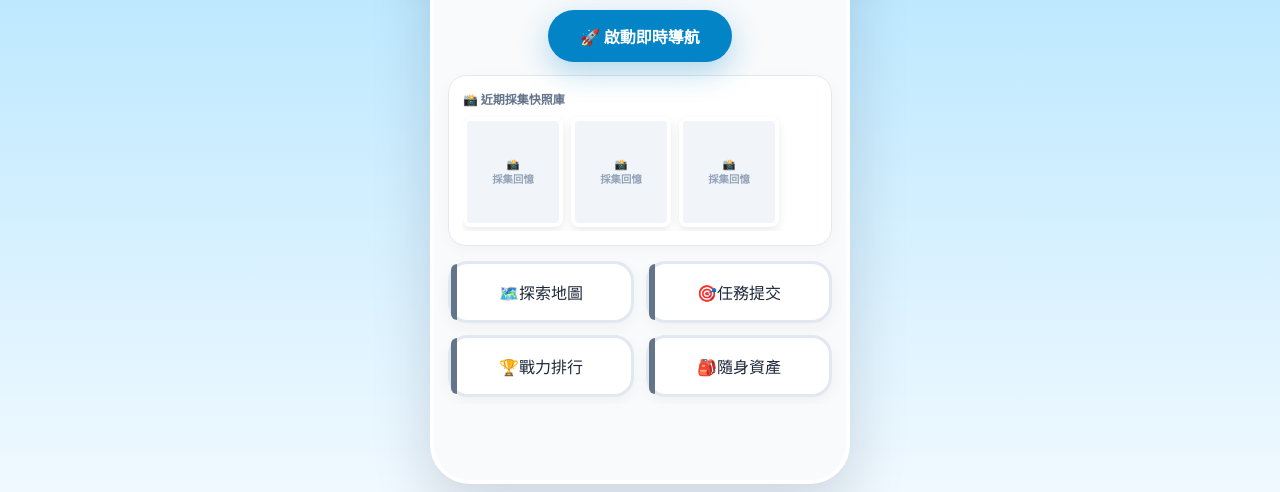
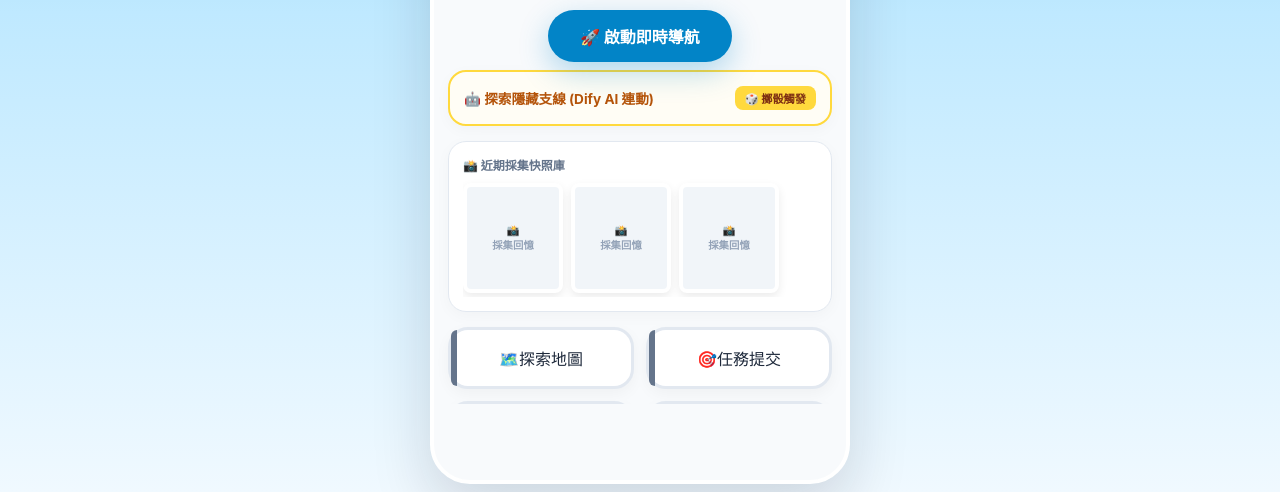
Before and after one commit to ironijkl-LCL/lahas-care-familytravelplan, a website: page index.html in a window 1280 px wide. Shown: the part 308-800 px from the top of the page. Drawn offline with nearby package versions, Linux system fonts and the light colour scheme.

Commit message:
Update index.html

```diff
--- a/index.html
+++ b/index.html
@@ -190,6 +190,7 @@
         .player-exp-fill { height: 100%; background: linear-gradient(90deg, #FFD93D, #FF8A00); width: 70%; transition: width 0.3s ease; }
 
         .lb-row { display: flex; justify-content: space-between; padding: 8px 10px; font-size: 0.85rem; font-weight: 500; border-bottom: 1px dashed #F1F5F9; align-items: center; }
+        .lb-row { display: flex; justify-content: space-between; padding: 8px 10px; font-size: 0.85rem; font-weight: 500; border-bottom: 1px dashed #F1F5F9; align-items: center; }
         .lb-top {
             background: linear-gradient(135deg, #FFD93D, #FFB703) !important;
             padding: 12px 10px !important;
@@ -349,7 +350,21 @@
             </button>
         </div>
 
-        <div class="info-card" style="margin-top: -15px; margin-bottom: 15px;">
+        <!-- 🤖 全新擴充功能：Dify AI 隨機突發卡觸發中樞 -->
+        <div class="info-card" style="margin-top: -20px; margin-bottom: 15px; border: 2px solid var(--accent); background: #FFFDF5;">
+            <div style="display: flex; justify-content: space-between; align-items: center;">
+                <h4 style="margin:0; font-size:0.85rem; color:#B45309;">🤖 探索隱藏支線 (Dify AI 連動)</h4>
+                <button onclick="triggerDifyDynamicQuest()" style="background:var(--accent); color:#7C2D12; border:none; padding:4px 10px; border-radius:8px; font-size:0.7rem; font-weight:bold; cursor:pointer;">🎲 擲骰觸發</button>
+            </div>
+            <div id="dify-quest-container" style="display:none; margin-top:10px; padding-top:8px; border-top:1px dashed #F59E0B; font-size:0.8rem;">
+                <div id="dify-quest-title" style="font-weight:bold; color:var(--primary); margin-bottom:4px;"></div>
+                <div id="dify-quest-desc" style="color:var(--text-light); line-height:1.4; margin-bottom:6px;"></div>
+                <div style="font-size:0.72rem; color:var(--gray);">💰 支線獎勵：<span id="dify-quest-exp" style="color:var(--route-done); font-weight:bold;"></span></div>
+                <div id="dify-quest-penalty" style="font-size:0.72rem; color:#EF4444; margin-top:2px; font-weight:500;"></div>
+            </div>
+        </div>
+
+        <div class="info-card" style="margin-top: 0px; margin-bottom: 15px;">
             <h4 style="margin: 0 0 6px 0; font-size: 0.75rem; color: var(--gray);">📸 近期採集快照庫</h4>
             <div class="home-photo-carousel" id="homePhotoCarousel">
                 <div class="home-photo-slot"><div>📸</div><div>採集回憶</div></div>
@@ -486,7 +501,10 @@
 
 <script src="https://unpkg.com/leaflet@1.9.4/dist/leaflet.js"></script>
 <script>
-    // ================= 🛰️ 5.1 精確網址變更校正陣列 =================
+    // ================= 🛰️ 5.1 精確後端與地理配置變更校正 =================
+    // 🛡️ 實體 Render 生產環境後端 API 路由配置防線
+    const backendApiUrl = 'https://lahas-care-familytravelplan-1.onrender.com/api/generate-dynamic-quest';
+
     const masterData = [
         { day: 1, route: "抵達台北 ➔ 晴光商圈 ➔ 寧夏夜市", km: 15, driveTime: "約 30 分鐘", tag: "TAIPEI", hub: "taipei", targetHub: "taipei", weather: "台北晴天", spots: "下午抵達台北，解鎖入住中山區「晴美公寓酒店」。下樓即是晴光市場商圈，必吃紅豆餅與脆皮鮮奶甜甜圈！晚上直奔寧夏夜市爆食蚵仔煎、地瓜球、大腸包小腸！", b: "自理", l: "自理", d: "寧夏夜市在地小吃大激食", title: "晴美公寓酒店解鎖", desc: "順利抵達台北並成功 Check-in，上傳全家第一張台式快閃合照！", addr: "10491台灣臺北市中山區林森北路568號", url: "https://www.jolleyhotels.com/" },
         { day: 2, route: "西門町潮流購物 ➔ 鼎泰豐晚餐", km: 10, driveTime: "約 20 分鐘", tag: "TAIPEI", hub: "taipei", targetHub: "taipei", weather: "台北晴天", spots: "帶領兩位青少年狂掃西門町商圈！潮流服飾、萬年大樓潮玩極合孩子口味。晚上前往鼎泰豐（新生店）享用世界級小籠包與排骨炒飯大餐。", b: "酒店內享用", l: "西門町在地美食", d: "鼎泰豐 新生店頂級麵點", title: "西門町潮流捕獲", desc: "拍下青少年在西門町萬年大樓買到心儀潮玩的開心合照提交！", addr: "106台灣臺北市大安區信義路二段277號 (鼎泰豐)", url: "https://www.dintaifung.com.tw" },
@@ -572,6 +590,54 @@
         if(confirm("確定要清除緩存的冒險紀錄嗎？")) {
             localStorage.removeItem('hokkaidoSave_v5_0');
             window.location.reload();
+        }
+    }
+
+    // ================= 🤖 核心擴充：非同步觸發與調用後端 Render API 防線 =================
+    async function triggerDifyDynamicQuest() {
+        const currentData = masterData[activeDay - 1];
+        const targetHubObj = mapHubs[currentData.targetHub];
+
+        const requestPayload = {
+            familyId: "lohas_family_2026",
+            activeDay: activeDay,
+            triggerReason: "user_manual_roll",
+            currentLocation: targetHubObj ? targetHubObj.name : "未知荒野",
+            familyStatus: rpgPlayers
+        };
+
+        try {
+            // 📡 直連 Render 雲端後端，轉發 Dify 並安全寫入 MongoDB Atlas 數據庫
+            const response = await fetch(backendApiUrl, {
+                method: 'POST',
+                headers: { 'Content-Type': 'application/json' },
+                body: JSON.stringify(requestPayload)
+            });
+
+            if (!response.ok) throw new Error("後端安全閘口回應異常");
+            const result = await response.json();
+
+            if (result.status === "success") {
+                document.getElementById('dify-quest-title').innerText = `💥 突發事件卡：${result.questTitle}`;
+                document.getElementById('dify-quest-desc').innerText = result.questDesc;
+                document.getElementById('dify-quest-exp').innerText = `+${result.bonusExp} EXP (全體增加)`;
+                document.getElementById('dify-quest-penalty').innerText = `🚨 失敗懲罰：${result.penalty}`;
+                document.getElementById('dify-quest-container').style.display = 'block';
+
+                // 🔊 額外附加體驗：動態為全家人灌注突發事件獎勵
+                for (let key in rpgPlayers) { rpgPlayers[key].exp += Math.round(result.bonusExp / 4); }
+                renderPlayerStats();
+                initOrUpdateChart();
+                saveGame();
+            }
+        } catch (error) {
+            console.error("Dify 熔斷防線生效:", error);
+            // 🛡️ 熔斷降級機制 (Fallback)：若無網路或伺服器睡著，自動提供本地備用任務卡，確保極端環境下絕不崩潰
+            document.getElementById('dify-quest-title').innerText = `🎲 本地隨機支線：便利店尋寶奇旅`;
+            document.getElementById('dify-quest-desc').innerText = `在當地 Seicomart 或 7-11 尋找並購買限定哈密瓜冰淇淋！`;
+            document.getElementById('dify-quest-exp').innerText = `+50 EXP (全體增加)`;
+            document.getElementById('dify-quest-penalty').innerText = `🚨 失敗懲罰：無，純屬娛樂`;
+            document.getElementById('dify-quest-container').style.display = 'block';
         }
     }
 
@@ -780,6 +846,7 @@
         if (document.getElementById('q-desc')) document.getElementById('q-desc').innerText = data.desc;
         if (document.getElementById('photo-preview-img')) document.getElementById('photo-preview-img').style.display = 'none';
         if (document.getElementById('btn-submit-quest')) document.getElementById('btn-submit-quest').style.display = 'none';
+        document.getElementById('dify-quest-container').style.display = 'none'; // 切換日期時重設突發面板
 
         renderPlayerStats();
         renderAchievementsUI();
```
